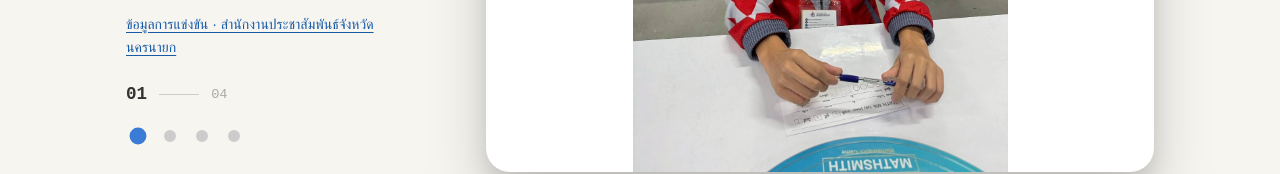
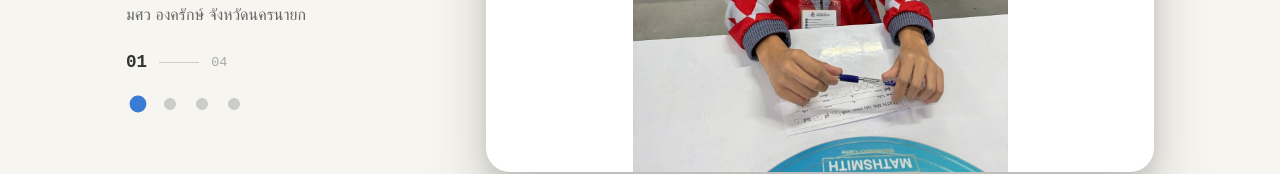
Before and after one commit to lew280352-sudo/My-web, a plain HTML site: page Activities.html in a window 1280 px wide. Shown: the part 626-800 px from the top of the page. Drawn offline with Linux system fonts and the light colour scheme.

Commit message:
Remove the visible event source link from the activity gallery

```diff
--- a/Activities.html
+++ b/Activities.html
@@ -38,7 +38,6 @@
                     <p class="slide-label">Gallery</p>
                     <h1 class="slide-title" id="slide-title"><span>A-Math</span><span>กีฬาสาธิต</span><span>ปี 2568</span></h1>
                     <p class="slide-desc" id="slide-desc">เข้าร่วมการแข่งขัน A-Math ในกีฬาสาธิตสามัคคี ครั้งที่ 48 “องครักษ์เกมส์” ปี 2568 งานจัดระหว่างวันที่ 18–24 ธันวาคม 2568 ณ โรงเรียนสาธิต มศว องครักษ์ จังหวัดนครนายก</p>
-                    <a class="slide-source" id="slide-source" href="https://nakhonnayok.prd.go.th/th/content/category/detail/id/57/iid/444117" target="_blank" rel="noopener">ข้อมูลการแข่งขัน · สำนักงานประชาสัมพันธ์จังหวัดนครนายก</a>
                     <!-- Counter -->
                     <div class="slide-counter" aria-live="polite" aria-atomic="true">
                         <span id="current-num">01</span>
@@ -108,13 +107,6 @@
             });
             document.getElementById('slide-title').replaceChildren(...titleParts);
             document.getElementById('slide-desc').textContent = slides[current].dataset.description;
-            const source = document.getElementById('slide-source');
-            source.hidden = !slides[current].dataset.source;
-            if (slides[current].dataset.source) {
-                source.href = slides[current].dataset.source;
-            } else {
-                source.removeAttribute('href');
-            }
             document.getElementById('current-num').textContent = String(current + 1).padStart(2, '0');
             document.getElementById('total-num').textContent = String(slides.length).padStart(2, '0');
         }
```
